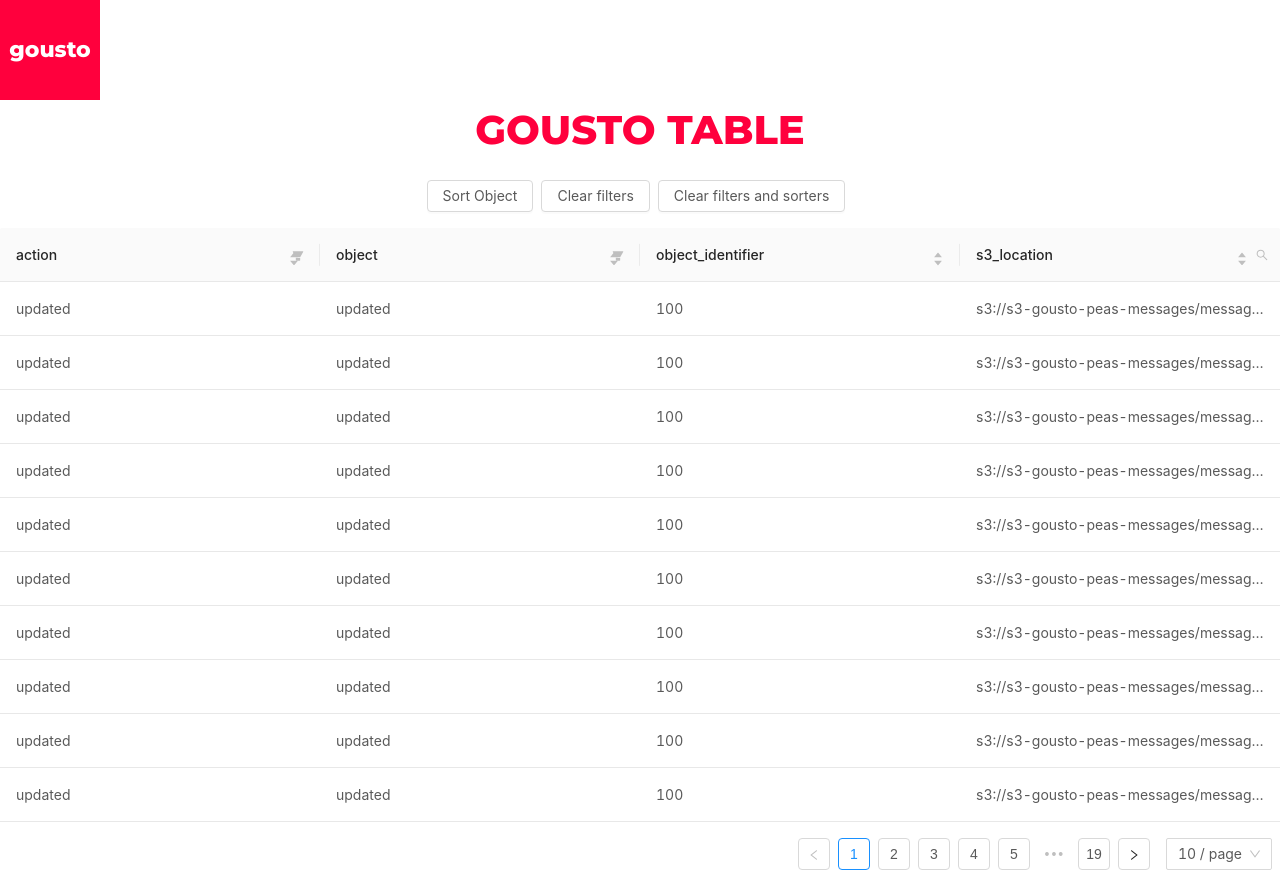
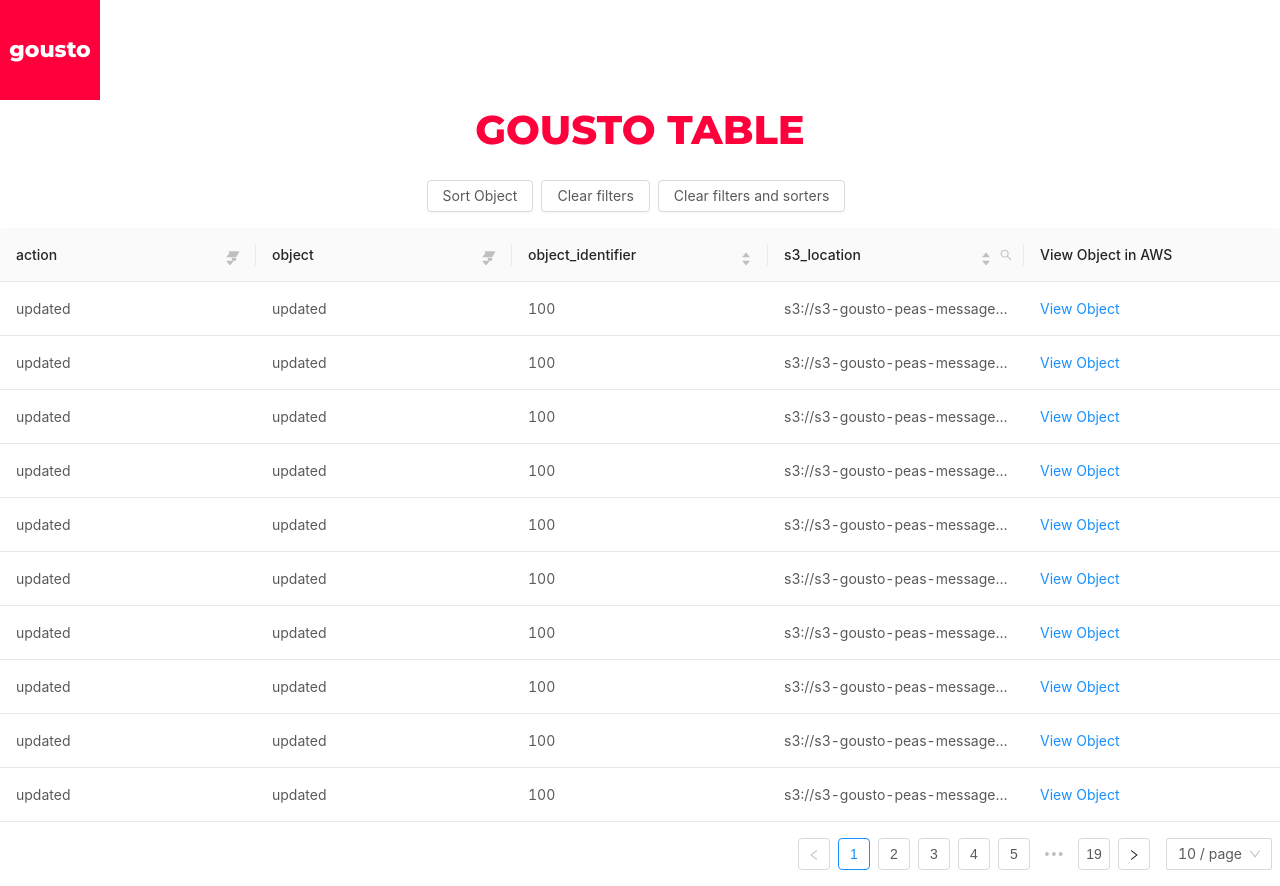
Before and after one commit to aicayzer/env-test, a React (Create React App) app: page / in a window 1280 px wide. Built offline with nearby package versions, Linux system fonts and the light colour scheme.

Commit message:
stable build with collumn for aws viewer - yet to work though

```diff
--- a/src/TableRender.js
+++ b/src/TableRender.js
@@ -15,12 +15,14 @@ let data = products.map((item) => ({
 	object            : item.action,
 	object_identifier : item.object_identifier,
 	s3_location       : item.s3_location,
-	s3_location_link  : `https://s3.console.aws.amazon.com/s3/object/${item.s3_location}`
+	s3_location_link  : `https://s3.console.aws.amazon.com/s3/object/${item.s3_location.substring(5)}`
 }));
 
 data.forEach((item, i) => {
 	item.key = i + 1;
 });
+
+console.log("DATA IS BELOW.......", data);
 
 class TableRender extends React.Component {
 	state = {
@@ -31,7 +33,7 @@ class TableRender extends React.Component {
 	};
 
 	handleChange = (pagination, filters, sorter) => {
-		console.log("Various parameters", pagination, filters, sorter);
+		// console.log("Various parameters", pagination, filters, sorter);
 		this.setState({
 			filteredInfo : filters,
 			sortedInfo   : sorter
@@ -182,9 +184,28 @@ class TableRender extends React.Component {
 				sortOrder : sortedInfo.columnKey === "s3_location" && sortedInfo.order,
 				ellipsis  : true,
 				...this.getColumnSearchProps("action")
+			},
+			{
+				title     : "View Object in AWS",
+				key       : "s3_location_link",
+				dataIndex : "s3_location_link",
+				render    : (text, record, key, dataIndex) => (
+					<span>
+						<a href={data} target="_blank">
+							View Object
+						</a>
+					</span>
+				)
 			}
+			//figure out how to enter the right link
+
+			// {
+			// 	title     : "TEST",
+			// 	dataIndex : "s3_location_link",
+			// 	key       : "s3_location_link",
+			// 	ellipsis  : true
+			// }
 		];
-		console.log(data);
 		return (
 			<div>
 				<div className="table-operations">
```
